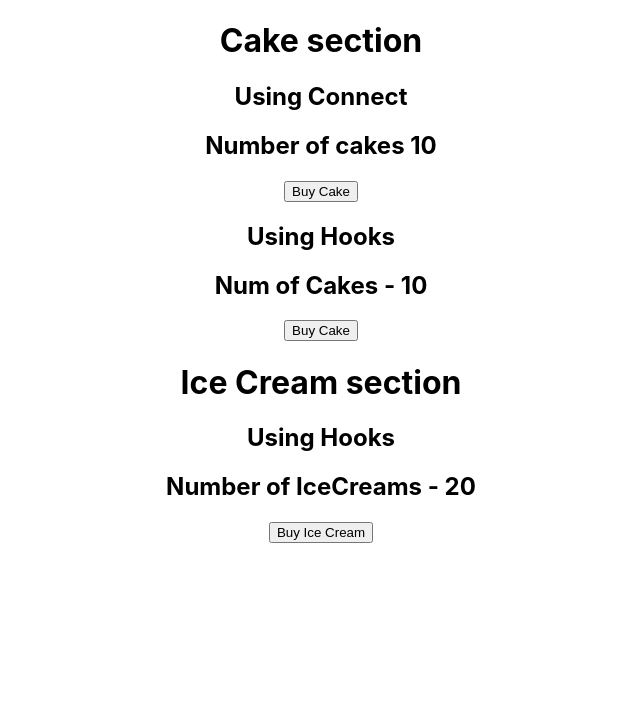
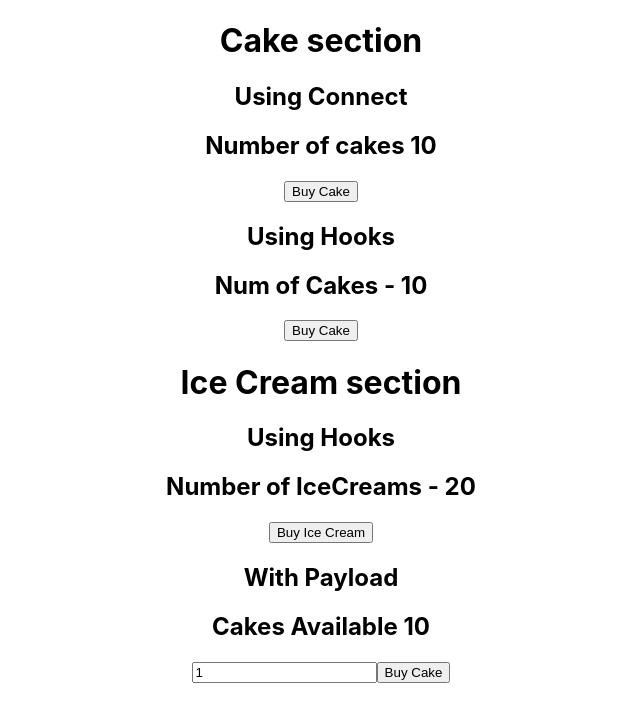
Before and after one commit to sivams20/React-State-Management, a React (Create React App) app: page / in a window 1280 px wide. Shown: the top 722 px of the page, without its empty margins (319-959 px from the left). Built offline with nearby package versions, Linux system fonts and the light colour scheme.

Commit message:
Passing payload to store

```diff
--- a/src/App.js
+++ b/src/App.js
@@ -4,6 +4,7 @@ import store from './redux/store';
 import CakeContainer from './components/cakeContainer';
 import HooksCakeContainer from './components/HooksCakeContainer';
 import HooksIceCreamContainer from './components/HooksIceCreamContainer';
+import NewCakeContainer from './components/NewCakeContainer';
 
 
 function App() {
@@ -18,6 +19,8 @@ function App() {
         <h1>Ice Cream section</h1>
         <h2>Using Hooks</h2>
         <HooksIceCreamContainer/>
+        <h2>With Payload</h2>
+        <NewCakeContainer />
       </div>
     </Provider>
   );
--- /dev/null
+++ b/src/components/NewCakeContainer.js
@@ -0,0 +1,18 @@
+import React, { useState } from "react";
+import { useSelector, useDispatch } from 'react-redux';
+import { buyCake } from '../redux/cake/cakeActions';
+
+function NewCakeContainer(){
+    const [number, setNumber] = useState(1);
+    const numberOfCakes = useSelector(state => state.cake.numOfCakes);
+    const dispatch = useDispatch();
+    return(
+        <div>
+            <h2>Cakes Available {numberOfCakes}</h2>
+            <input type="text" value={number} onChange={ e=> setNumber(e.target.value) } />
+            <button onClick={ ()=> dispatch(buyCake(number)) }>Buy Cake</button>
+        </div>
+    )
+}
+
+export default NewCakeContainer;
--- a/src/redux/cake/cakeActions.js
+++ b/src/redux/cake/cakeActions.js
@@ -1,7 +1,8 @@
 import { BUY_CAKE } from "./cakeTypes"
 
-export const buyCake = () =>{
+export const buyCake = (number) =>{
     return{
-        type: BUY_CAKE
+        type: BUY_CAKE,
+        payload: number
     }
 }
--- a/src/redux/cake/cakeReducer.js
+++ b/src/redux/cake/cakeReducer.js
@@ -9,7 +9,7 @@ const cakeReducer = (state = initialState, action)=>{
         case BUY_CAKE:
             return{
                 ...state,
-                numOfCakes: state.numOfCakes - 1
+                numOfCakes: state.numOfCakes - action.payload
             }
         default:
             return state;
```
